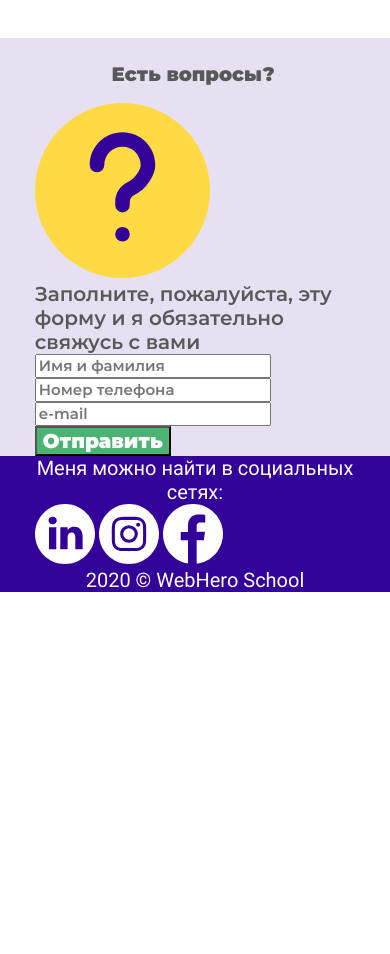
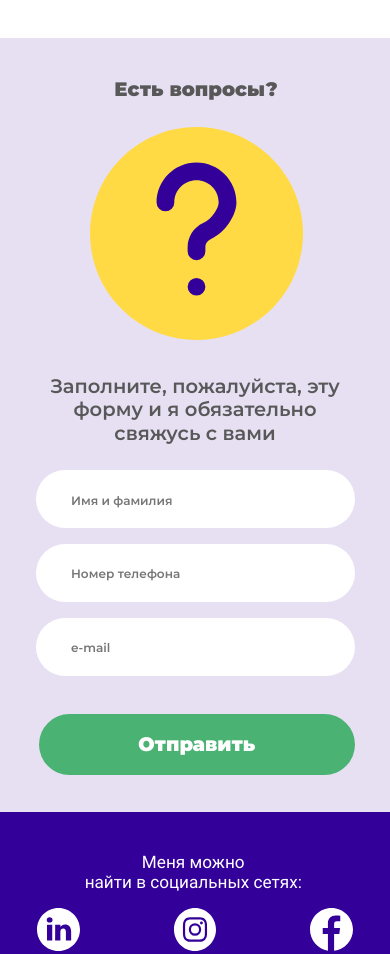
Before and after one commit to WebHeroSchool/web-hero-school-landing-2, a plain HTML site: page index.html in a window 390 px wide. Shown: the part 2026-2980 px from the top of the page. Before the commit the page ends 2618 px from the top, so only its background shows below. Drawn offline with Linux system fonts and the light colour scheme.

Commit message:
Проведена стилизация и адаптация 4-го блока и футера

```diff
--- a/index.html
+++ b/index.html
@@ -124,7 +124,8 @@
 			<!-- Четвертая секция - форма обратной связи -->
 	    	<div class='container'>
 				<h2 class='feedback__header'>Есть вопросы?</h2>
-				<img class='feedback__image' src='img/questions.svg' alt='linkedin'>
+				<div class="feedback__image_div"></div>
+				<!-- <img class='feedback__image' src='img/questions.svg' alt='linkedin'> -->
 				<p class='feedback__description'>Заполните, пожалуйста, эту форму и я обязательно свяжусь с вами</p>
 				<form class='feedback__form' action='#'>
 					<input class='feedback__form-name' type='text' name='name' placeholder='Имя и фамилия' required>
@@ -137,10 +138,13 @@
 		<footer class='footer'>
 			<!-- Подвал -->
 	    	<div class='container'>
-				<p class='footer__header'>Меня можно найти в социальных сетях:</p>
-				<img class='footer__image' src='img/linkedin.svg' alt='linkedin'>
-				<img class='footer__image' src='img/instagram.svg' alt='instagram'>
-				<img class='footer__image' src='img/facebook.svg' alt='facebook'>
+				<p class='footer__header'>Меня можно <br class="br_symvol">найти в социальных сетях:</p>
+				<div class="footer__image_div">
+					<img class='footer__image' src='img/linkedin.svg' alt='linkedin'>
+					<img class='footer__image' src='img/instagram.svg' alt='instagram'>
+					<img class='footer__image' src='img/facebook.svg' alt='facebook'>
+
+				</div>
 				<p class='footer__copyright'>2020  © WebHero School</p>
 			</div>
 		</footer>
--- a/styles.css
+++ b/styles.css
@@ -198,7 +198,7 @@ p{
 .advantages__card{
 	text-align: center;
 	width: 30%;
-	padding-top: 8vw;
+	padding-top: 7.9vw;
 
 }
 
@@ -288,7 +288,7 @@ p{
 
 
 .skills__card_header{
-	font: 600 30px/37px Montserrat, Arial, Helvetica, sans-serif;
+	/*font: 600 30px/37px Montserrat, Arial, Helvetica, sans-serif;*/
 	font: 600 2.08vw/2.57vw Montserrat, Arial, Helvetica, sans-serif;
 	color: #585858;
 	width: 40vw;
@@ -350,25 +350,69 @@ p{
 }
 */
 .feedback{
-	padding: 2.4vw 1vw 0 0;
+	padding: 2.4vw 1vw 4.15vw 0;
 	background: #E7E0F3
 }
+
+.feedback__header{
+	margin: 1.7vw 0 2.5vw 0;
+}
+
 .feedback__description{
-	font: 600 20px/24px Montserrat, Arial, Helvetica, sans-serif;
+    /*font: 600 20px/24px Montserrat, Arial, Helvetica, sans-serif;*/
+    font: 600 1.4vw/1.65vw Montserrat, Arial, Helvetica, sans-serif;
     color: #585858;
+    padding: 0 0 0 1vw;
+    width: 33%;
+    margin: 0 auto;
+    margin-bottom: 2.5vw;
+    text-align: center;
+}
+.feedback__form{
+	display: flex;
+    flex-direction: column;
+    align-items: center;
+    /* width: 30vw; */
+    margin: 0 auto;
+}
+
+.feedback__image_div{
+	background: no-repeat url(img/questions.svg);
+    background-size: 12.15vw;
+    background-position: top center;
+    min-height: 12.5vw;
+    margin-bottom: 3vw;
 }
 
 .feedback__form-name,
 .feedback__form-tel,
 .feedback__form-email{
-	font: 600 15px/18px Montserrat, Arial, Helvetica, sans-serif;
+    /*font: 600 15px/18px Montserrat, Arial, Helvetica, sans-serif;*/
+    font: 600 1.04vw/1.27vw Montserrat, Arial, Helvetica, sans-serif;
     color: #858585;
+    width: 14vw;
+    padding: 1.7vw 3.7vw 1.8vw 2.9vw;
+    margin-bottom: 1.55vw;
+    margin-left: 1vw;
+    border-radius: 50px;
+    border: none;
+}
+
+.feedback__form-email{
+	margin-bottom: 2.5vw;
 }
 
 .feedback__form-button{
-	font: 900 20px/24px Montserrat, Arial, Helvetica, sans-serif;
+    /*font: 900 20px/24px Montserrat, Arial, Helvetica, sans-serif;*/
+    font: 900 1.4vw/1.65vw Montserrat, Arial, Helvetica, sans-serif;
     color: #FFF;
     background: #4AB272;
+    width: 21vw;
+    padding: 1.55vw 3vw 1.7vw 3vw;
+    /* margin-bottom: 1.55vw; */
+    margin-left: 1vw;
+    border-radius: 50px;
+    border: none;
 }
 
 .footer{
@@ -377,11 +421,27 @@ p{
 
 .footer__header,
 .footer__copyright{
-	font: 20px/24px Roboto, Arial, Helvetica, sans-serif;
+	/*font: 20px/24px Roboto, Arial, Helvetica, sans-serif;*/
+	font: 1.4vw/1.65vw Roboto, Arial, Helvetica, sans-serif;
 	text-align: center;
 	color: #FFF;
 }
 
+.footer__header {
+    padding: 4.2vw 0 1.3vw 0;
+}
+
+.footer__image_div{
+    display: flex;
+    justify-content: space-between;
+    margin: auto;
+    margin-bottom: 5.2vw;
+    width: 26.5vw;
+}
+
+.footer__copyright{
+	padding-bottom: 4.25vw;
+}
 
 @media(max-width: 755px){
 
@@ -633,3 +693,91 @@ p{
 .dot:nth-child(1) {
   animation-delay: 0s;
 }
+
+.feedback{
+	padding: 2.4vw 1vw 9.5vw 0;
+}
+
+.feedback__header{
+	margin: 0 0 6.4vw 1.5vw;
+    padding-top: 8vw;
+}
+
+.feedback__description{
+    /* font: 600 16px/20px Montserrat, Arial, Helvetica, sans-serif; */
+    font: 600 5vw/6vw Montserrat, Arial, Helvetica, sans-serif;
+    color: #585858;
+    padding: 0 0 0 1vw;
+    width: 95%;
+    margin: 0 auto;
+    margin-bottom: 6.5vw;
+    text-align: center;
+}
+/*
+.feedback__form{
+	display: flex;
+    flex-direction: column;
+    align-items: center;
+    /* width: 30vw;
+    margin: 0 auto;
+}
+ */
+.feedback__image_div{
+    background-size: 54.6vw;
+    min-height: 55vw;
+    margin-bottom: 8.6vw;
+    margin-left: 2vw;
+}
+
+.feedback__form-name,
+.feedback__form-tel,
+.feedback__form-email{
+    /* font: 600 10px/13px Montserrat, Arial, Helvetica, sans-serif; */
+    font: 600 3.1vw/4vw Montserrat, Arial, Helvetica, sans-serif;
+    width: 63vw;
+    padding: 5.7vw 9.7vw 5.2vw 8.9vw;
+    margin-bottom: 4vw;
+    margin-left: 1.2vw;
+    border-radius: 50px;
+    border: none;
+}
+
+.feedback__form-email{
+	margin-bottom: 9.8vw;
+}
+
+.feedback__form-button{
+    /* font: 900 20px/24px Montserrat, Arial, Helvetica, sans-serif; */
+    font: 900 5vw/6vw Montserrat, Arial, Helvetica, sans-serif;
+    width: 81.2vw;
+    padding: 4.8vw 10vw 4.8vw 9.9vw;
+    margin-left: 2vw;
+}
+
+.footer{
+	background: #330099;  /* Для визуализации текста */
+}
+
+.footer__header,
+.footer__copyright{
+    /* font: 20px/24px Roboto, Arial, Helvetica, sans-serif; */
+    font: 4.4vw/5.3vw Roboto, Arial, Helvetica, sans-serif;
+}
+
+.footer__header {
+    padding: 10.2vw 0.9vw 3.8vw 0;
+}
+
+.footer__image_div{
+    margin-bottom: 15vw;
+    width: 81vw;
+}
+
+.footer__image{
+	height: 10.94vw;
+	width: 10.94vw;
+}
+
+.footer__copyright{
+	padding-bottom: 9.2vw;
+}
```
Lines whose indentation alone changed are shown as unchanged.
